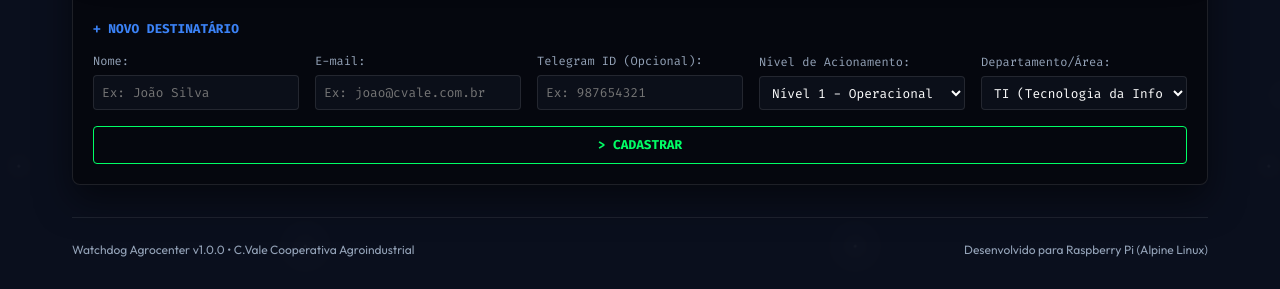
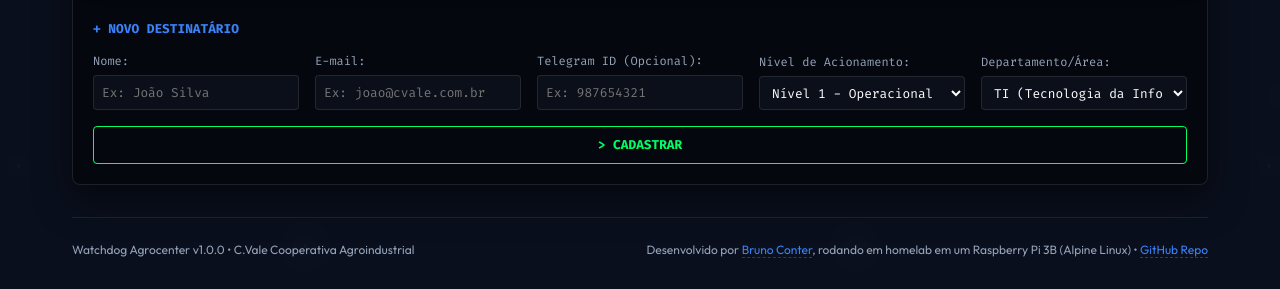
Before and after one commit to brunocorisco86/watchdogagrocenter, a Flask app: page / in a window 1280 px wide. Shown: the part 2259-2548 px from the top of the page. Run offline with Flask 3, Linux system fonts and the light colour scheme; data comes from the database, SQL or seed files in the repository; data that the repository does not hold is empty; some libraries are stand-ins or nearby versions.

Commit message:
style(dashboard): update footer with developer name, homelab info and GitHub repository link

```diff
--- a/src/dashboard/templates/index.html
+++ b/src/dashboard/templates/index.html
@@ -396,7 +396,7 @@
         <!-- Footer -->
         <footer class="main-footer">
             <p>Watchdog Agrocenter v1.0.0 &bull; C.Vale Cooperativa Agroindustrial</p>
-            <p>Desenvolvido para Raspberry Pi (Alpine Linux)</p>
+            <p>Desenvolvido por <a href="https://github.com/brunocorisco86" target="_blank" style="color: var(--blue-glow); text-decoration: none; border-bottom: 1px dashed rgba(59, 130, 246, 0.4);">Bruno Conter</a>, rodando em homelab em um Raspberry Pi 3B (Alpine Linux) &bull; <a href="https://github.com/brunocorisco86/watchdogagrocenter" target="_blank" style="color: var(--blue-glow); text-decoration: none; border-bottom: 1px dashed rgba(59, 130, 246, 0.4);">GitHub Repo</a></p>
         </footer>
     </div>
 
```
